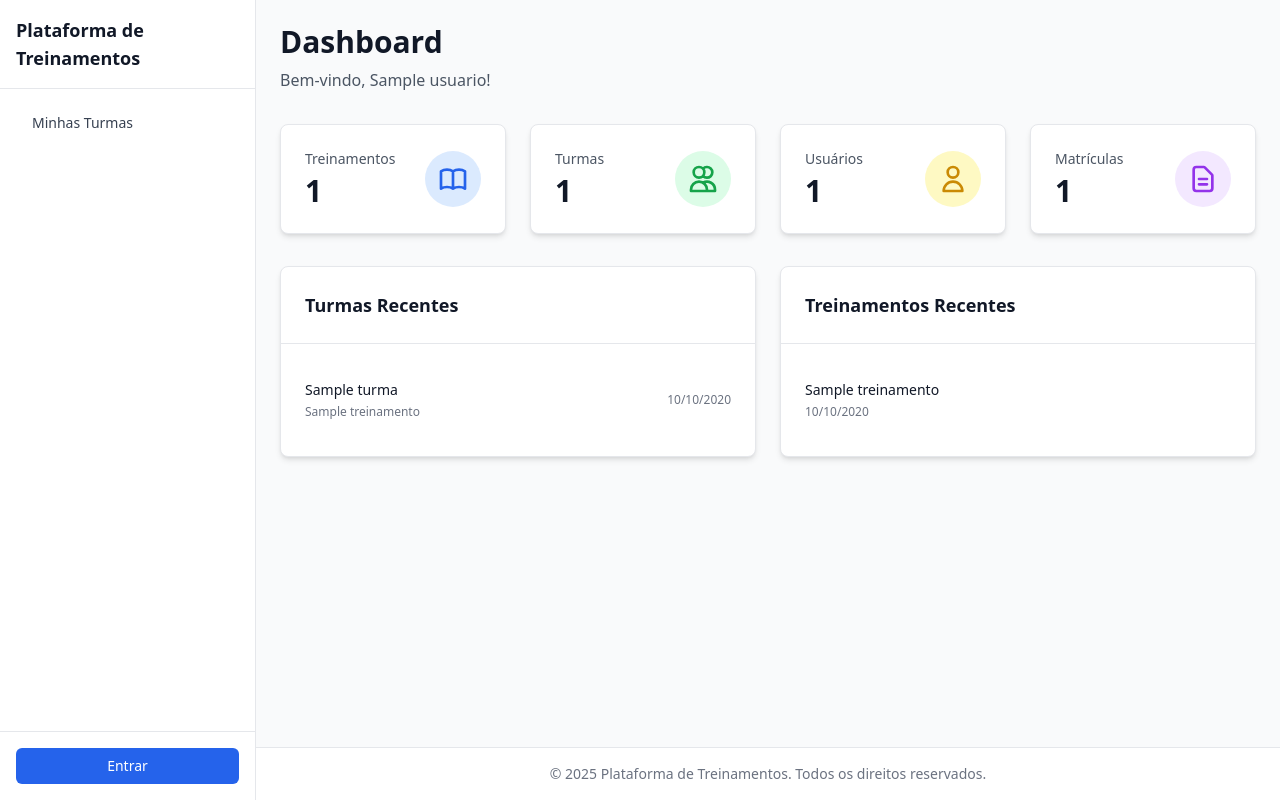
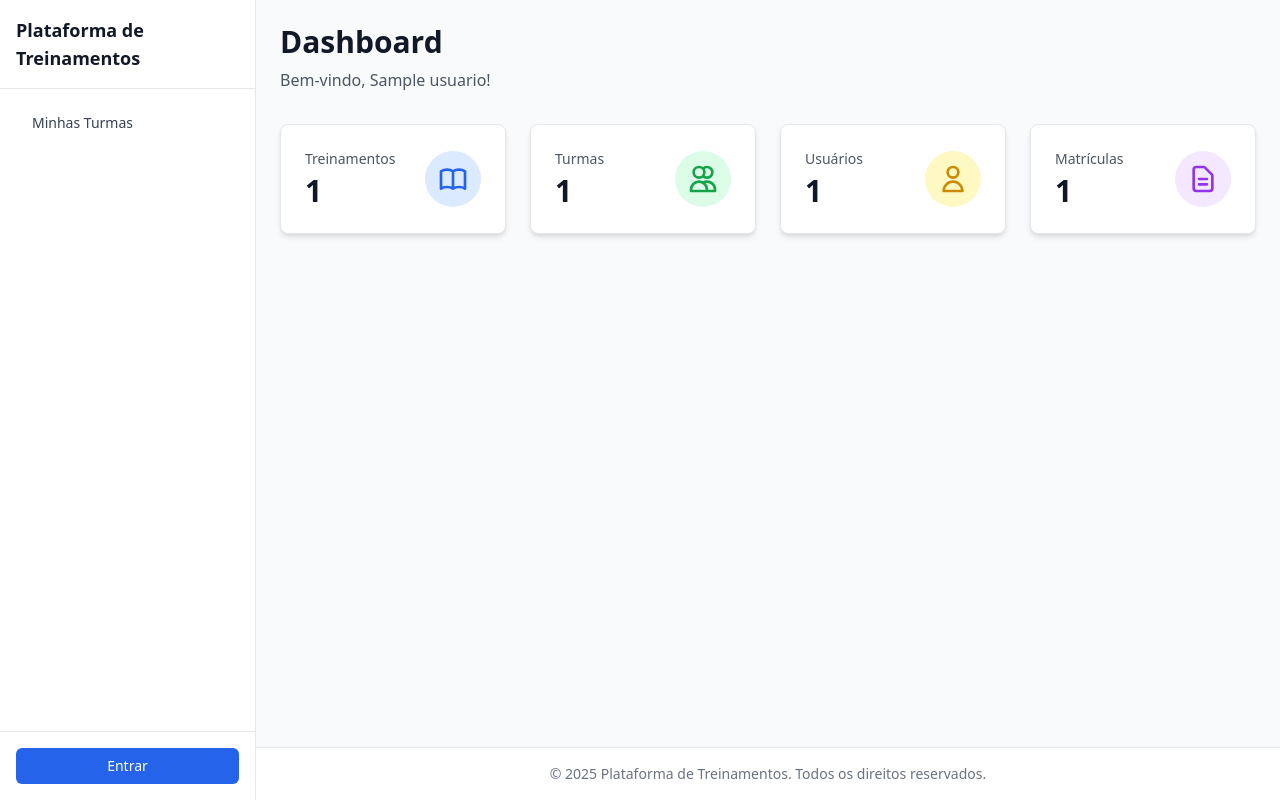
Before and after one commit to vinipadilha/ProjetoPython, a Django app: template templates/admin/dashboard.html in a window 1280 px wide. Run offline with Django 4.2, Linux system fonts and the light colour scheme; the template is opened without the code that fills it: most values are stand-ins (such as "Sample title", 1, 10 or a date in 2020); some libraries are stand-ins or nearby versions.

Commit message:
feat: retira listagem em dashboard

```diff
--- a/templates/admin/dashboard.html
+++ b/templates/admin/dashboard.html
@@ -66,52 +66,5 @@
     </div>
 </div>
 
-<div class="grid grid-cols-1 lg:grid-cols-2 gap-6">
-    <div class="bg-white rounded-lg shadow-md border border-gray-200">
-        <div class="p-6 border-b border-gray-200">
-            <h2 class="text-lg font-semibold text-gray-900">Turmas Recentes</h2>
-        </div>
-        <div class="p-6">
-            {% if stats.turmas_recentes %}
-            <div class="space-y-4">
-                {% for turma in stats.turmas_recentes %}
-                <div class="flex items-center justify-between py-3 border-b border-gray-100 last:border-0">
-                    <div>
-                        <p class="text-sm font-medium text-gray-900">{{ turma.tru_nome }}</p>
-                        <p class="text-xs text-gray-500 mt-1">{{ turma.treinamento.tre_nome }}</p>
-                    </div>
-                    <div class="text-right">
-                        <p class="text-xs text-gray-500">{{ turma.tru_data_inicio|date:"d/m/Y" }}</p>
-                    </div>
-                </div>
-                {% endfor %}
-            </div>
-            {% else %}
-            <p class="text-sm text-gray-500 text-center py-4">Nenhuma turma encontrada</p>
-            {% endif %}
-        </div>
-    </div>
 
-    <div class="bg-white rounded-lg shadow-md border border-gray-200">
-        <div class="p-6 border-b border-gray-200">
-            <h2 class="text-lg font-semibold text-gray-900">Treinamentos Recentes</h2>
-        </div>
-        <div class="p-6">
-            {% if stats.treinamentos_recentes %}
-            <div class="space-y-4">
-                {% for treinamento in stats.treinamentos_recentes %}
-                <div class="flex items-center justify-between py-3 border-b border-gray-100 last:border-0">
-                    <div>
-                        <p class="text-sm font-medium text-gray-900">{{ treinamento.tre_nome }}</p>
-                        <p class="text-xs text-gray-500 mt-1">{{ treinamento.tre_cadastrado_em|date:"d/m/Y" }}</p>
-                    </div>
-                </div>
-                {% endfor %}
-            </div>
-            {% else %}
-            <p class="text-sm text-gray-500 text-center py-4">Nenhum treinamento encontrado</p>
-            {% endif %}
-        </div>
-    </div>
-</div>
 {% endblock %}
```
Also changed, not shown: templates/admin/turmas/listar.html (+8 -3 lines).
